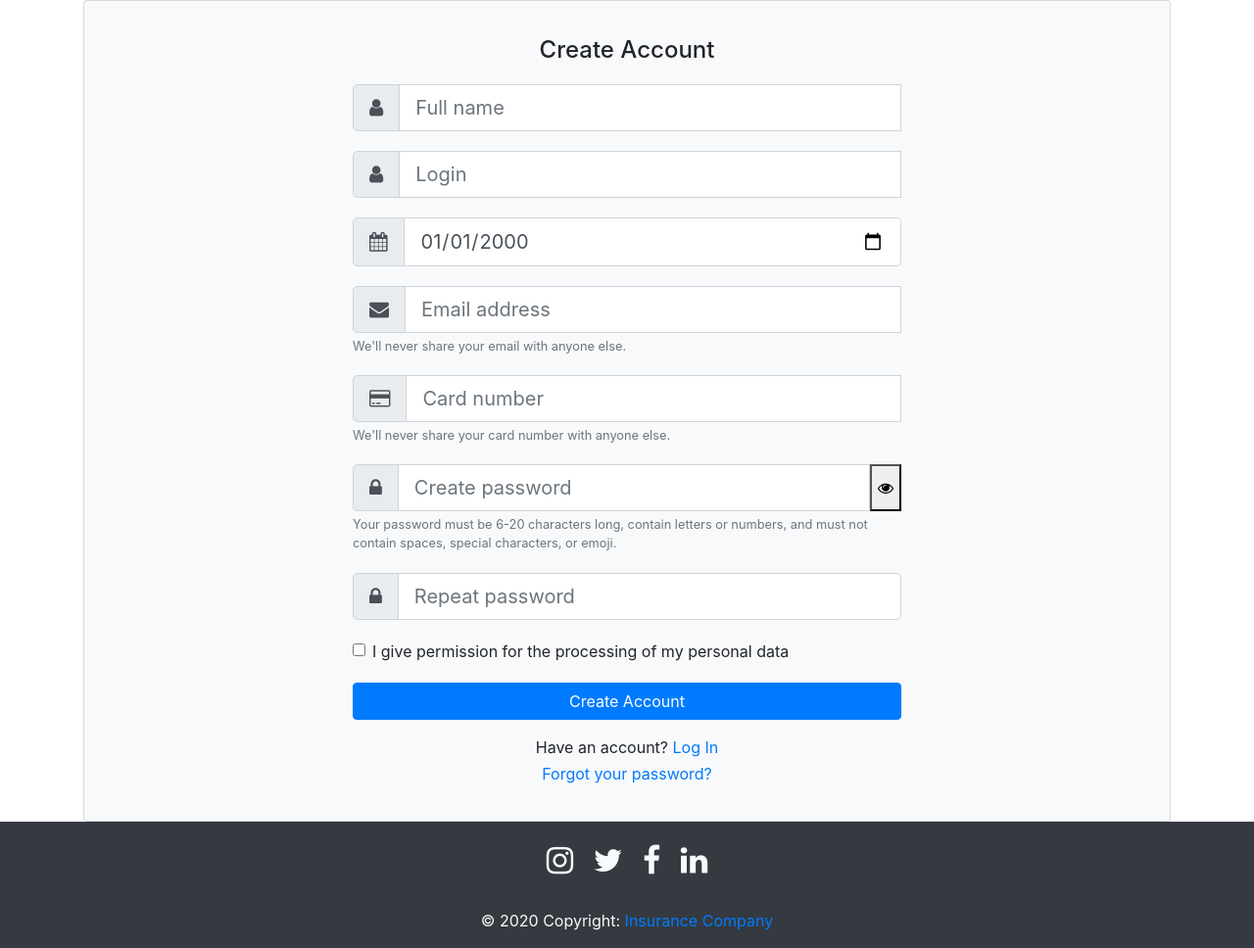
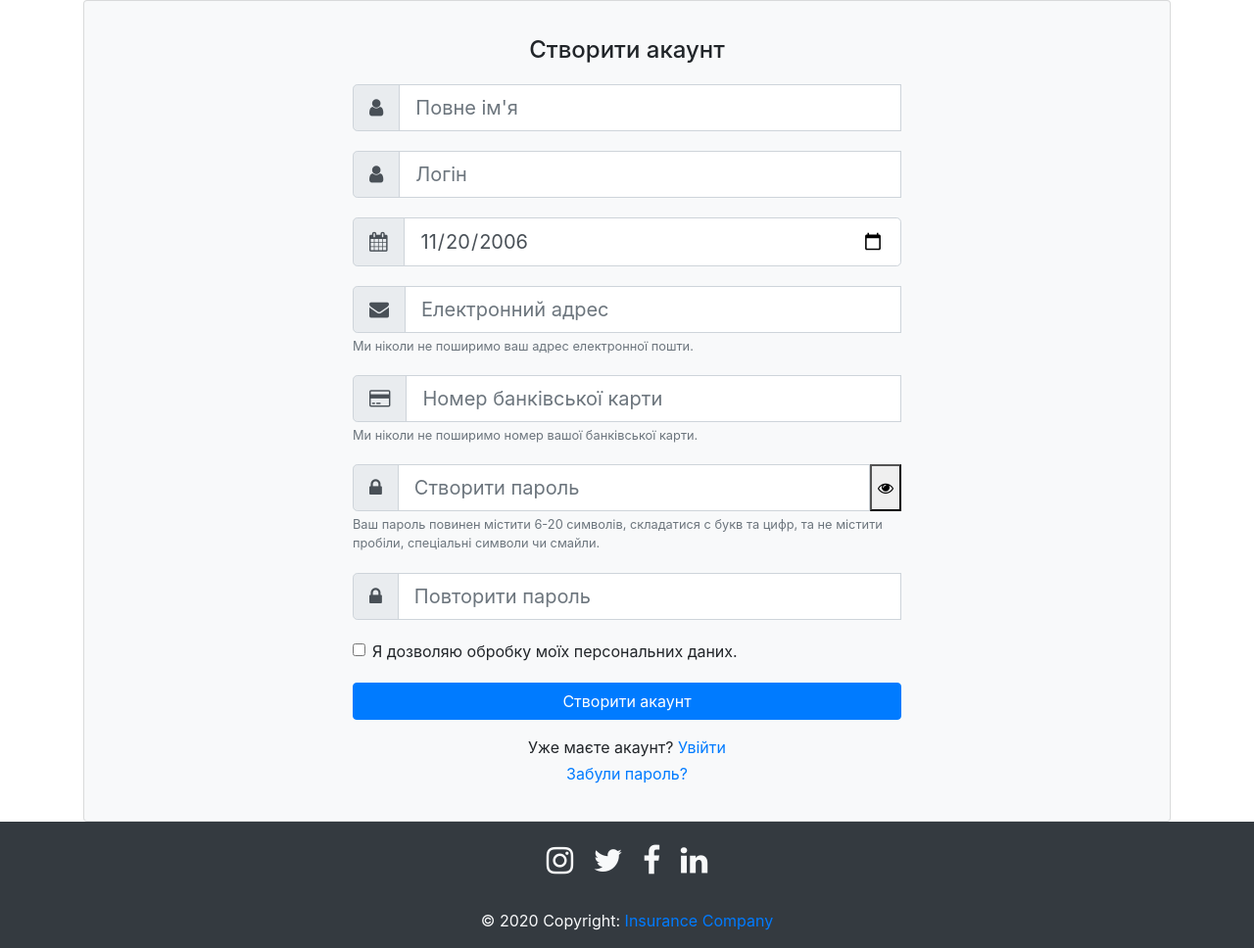
Before and after one commit to kostyazinchukv/dbsis_coursework, a Flask app: page /register in a window 1280 px wide. Shown: the part 48-1016 px from the top of the page at 98% size. Run offline with Flask 2, Linux system fonts and the light colour scheme; some libraries are stand-ins or nearby versions.

Commit message:
updated forms for insuranse, login and registration

```diff
--- a/templates/contact.html
+++ b/templates/contact.html
@@ -10,7 +10,7 @@
     <link href="https://maxcdn.bootstrapcdn.com/font-awesome/4.1.0/css/font-awesome.min.css" rel="stylesheet">
     <link rel="stylesheet" href="https://stackpath.bootstrapcdn.com/font-awesome/4.7.0/css/font-awesome.min.css" integrity="sha384-wvfXpqpZZVQGK6TAh5PVlGOfQNHSoD2xbE+QkPxCAFlNEevoEH3Sl0sibVcOQVnN" crossorigin="anonymous">
     <link rel="stylesheet" href="{{ url_for('static', filename = 'css/contact_style.css') }}">
-    <title>Hello, world!</title>
+    <title>Контакти</title>
   </head>
   <body>
           {%include 'nav.html' %}
--- a/templates/insurance_health_form.html
+++ b/templates/insurance_health_form.html
@@ -247,6 +247,7 @@
     });
     </script>
     <script>
+      document.title = "Страхування життя";
       n = new Date();
       y = n. getFullYear();
       m = n. getMonth() + 1;
--- a/templates/mainpage.html
+++ b/templates/mainpage.html
@@ -9,7 +9,7 @@
     <link rel="stylesheet" href="https://cdn.jsdelivr.net/npm/bootstrap@4.5.3/dist/css/bootstrap.min.css" integrity="sha384-TX8t27EcRE3e/ihU7zmQxVncDAy5uIKz4rEkgIXeMed4M0jlfIDPvg6uqKI2xXr2" crossorigin="anonymous">
     <link href="https://maxcdn.bootstrapcdn.com/font-awesome/4.1.0/css/font-awesome.min.css" rel="stylesheet">
     <link rel="stylesheet" href="{{ url_for('static', filename = 'css/1st.css') }}">
-    <title>Main Page</title>
+    <title>Головна</title>
   </head>
   <body>
 {%include 'nav.html' %}
--- a/templates/payment.html
+++ b/templates/payment.html
@@ -47,4 +47,7 @@
             </article>
         </div>
     </div>
+    <script>
+        document.title = "Оплата";
+    </script>
 {% endblock %}
--- a/templates/profile_page.html
+++ b/templates/profile_page.html
@@ -8,8 +8,7 @@
     <!-- Bootstrap CSS -->
     <link rel="stylesheet" href="https://cdn.jsdelivr.net/npm/bootstrap@4.5.3/dist/css/bootstrap.min.css" integrity="sha384-TX8t27EcRE3e/ihU7zmQxVncDAy5uIKz4rEkgIXeMed4M0jlfIDPvg6uqKI2xXr2" crossorigin="anonymous">
     <link href="https://maxcdn.bootstrapcdn.com/font-awesome/4.1.0/css/font-awesome.min.css" rel="stylesheet">
-    <title>Profile page</title>
-  </head>
+    <title>Особистий кабінет</title>
 </head>
 <body>
     {%include 'nav.html' %}
--- a/templates/registration.html
+++ b/templates/registration.html
@@ -3,86 +3,113 @@
         <div class="container">
             <div class="card bg-light">
             <article class="card-body mx-auto" style="max-width: 600px;">
-                <h4 class="card-title mt-3 text-center">Create Account</h4>
+                <h4 class="card-title mt-3 text-center">Створити акаунт</h4>
                 <form action="{{url_for('register')}}" method="post" class="needs-validation" novalidate>
                 <div class="form-group input-group input-group-lg">
                     <div class="input-group-prepend">
                         <span class="input-group-text"> <i class="fa fa-user"></i> </span>
                      </div>
-                    <input name="name" class="form-control" pattern="[a-zA-Z0-9 ]+" placeholder="Full name" type="text" required >
+                    <input name="name" class="form-control" pattern="[a-zA-Z][a-zA-Z- ]+[a-zA-Z]"
+                           placeholder="Повне ім'я" type="text"  required >
                     <div class="invalid-feedback">
-                      Please enter valid full name.
+                      Будь ласка, введіть правильне повне ім'я!
                     </div>
                 </div>
                 <div class="form-group input-group input-group-lg">
                     <div class="input-group-prepend">
                         <span class="input-group-text"> <i class="fa fa-user"></i> </span>
                      </div>
-                    <input name="login" class="form-control" pattern="[a-zA-Z0-9 ]+" placeholder="Login" type="text" required>
+                    <input name="login" class="form-control" pattern="[a-zA-Z0-9 ]+" placeholder="Логін" type="text"
+                           required>
                     <div class="invalid-feedback">
-                      Please enter valid login.
+                      Будь ласка, введіть правильний логін (від 6 символів)!
                     </div>
                 </div>
                 <div class="form-group input-group input-group-lg">
                     <div class="input-group-prepend">
                         <span class="input-group-text"> <i class="fa fa-calendar"></i> </span>
                      </div>
-                    <input name ='date' class="form-control" type="date" value="2000-01-01" id="example-date-input" required>
+                    <input name ='date' class="form-control" type="date" value="2000-01-01" id ='birth'
+                           min="1875-01-01" max="2020-01-01" required>
                 </div>
                 <div class="form-group input-group input-group-lg">
                     <div class="input-group-prepend">
                         <span class="input-group-text"> <i class="fa fa-envelope"></i> </span>
                      </div>
-                    <input name="email" class="form-control" placeholder="Email address" type="email" required>
+                    <input name="email" class="form-control" placeholder="Електронний адрес" type="email" required>
                     <div class="invalid-feedback">
-                      Please enter valid email.
+                      Будь ласка, введіть існуючий адрес електронної пошти!
                     </div>
                 </div>
-                <small class="form-text text-muted">We'll never share your email with anyone else.</small>
+                <small class="form-text text-muted">Ми ніколи не поширимо ваш адрес електронної пошти.</small>
                 <div class="form-group input-group input-group-lg">
                     <div class="input-group-prepend">
                         <span class="input-group-text"> <i class="fa fa-credit-card"></i> </span>
                     </div>
-                    <input name="card" type="text" class="form-control"  placeholder="Card number" id="cardNumber" required>
+                    <input name="card" type="text" class="form-control"  placeholder="Номер банківської карти"
+                           id="cardNumber" required>
                     <div class="invalid-feedback">
-                      Please enter valid card number.
+                      Будь ласка, введіть правильний номер банківської карти!
                     </div>
                 </div>
-                <small class="form-text text-muted">We'll never share your card number with anyone else.</small>
+                <small class="form-text text-muted">Ми ніколи не поширимо номер вашої банківської карти.</small>
                 <div class="form-group input-group input-group-lg">
                     <div class="input-group-prepend">
                         <span class="input-group-text"> <i class="fa fa-lock"></i> </span>
                     </div>
-                    <input name="pass1" id="myInput" class="form-control" placeholder="Create password" type="password" required>
+                    <input name="pass1" id="myInput" class="form-control" placeholder="Створити пароль" type="password"
+                           required>
                     <button type="button">
                         <i onclick="myFunction(this)" class="fa fa-eye"></i>
                     </button>
-<!--                    <input type="checkbox" onclick="myFunction()">git-->
+                    <div class="invalid-feedback">
+                      Будь ласка, введіть правильний пароль!
+                    </div>
                 </div>
                 <small id="passwordHelpBlock" class="form-text text-muted">
-                  Your password must be 6-20 characters long, contain letters or numbers, and must not contain spaces, special characters, or emoji.
+                    Ваш пароль повинен містити 6-20 символів, складатися с букв та цифр, та не містити пробіли,
+                    спеціальні символи чи смайли.
                 </small>
                 <div class="form-group input-group input-group-lg">
                     <div class="input-group-prepend">
                         <span class="input-group-text"> <i class="fa fa-lock"></i> </span>
                     </div>
-                    <input name="pass2" class="form-control" placeholder="Repeat password" type="password" required>
+                    <input name="pass2" class="form-control" placeholder="Повторити пароль" type="password" required>
+                    <div class="invalid-feedback">
+                      Будь ласка, введіть правильний пароль!
+                    </div>
                 </div>
                 <div class="form-group input-group input-group-lg">
                     <div class="input-group-prepend form-check">
                           <input class="form-check-input" type="checkbox" value="" id="defaultCheck1" required>
                           <label class="form-check-label" for="defaultCheck1">
-                            I give permission for the processing of my personal data
+                            Я дозволяю обробку моїх персональних даних.
                           </label>
                     </div>
                 </div>
                 <div class="form-group " id="submit_button">
-                    <button type="submit" class="btn btn-primary btn-block"> Create Account  </button>
+                    <button type="submit" class="btn btn-primary btn-block"> Створити акаунт </button>
                 </div>
-                <p style="margin-bottom: 3px" class="text-center">Have an account? <a href="{{url_for('login')}}">Log In</a> </p>
-                <p class="text-center"><a href="https://www.youtube.com/watch?v=zdwnaN7Htfg" >Forgot your password?</a></p>
+                <p style="margin-bottom: 3px" class="text-center">Уже маєте акаунт? <a href="{{url_for('login')}}">Увійти</a> </p>
+                <p class="text-center"><a href="https://www.youtube.com/watch?v=zdwnaN7Htfg" >Забули пароль?</a></p>
                 </form>
             </article>
             </div>
         </div>
+    <script>
+        document.title = "Реєстрація";
+        n = new Date();
+        y = n. getFullYear();
+        m = n. getMonth() + 1;
+        d = n. getDate();
+        if(d<10){
+            d='0'+d
+            }
+        if(m<10){
+            m='0'+m
+        }
+        max_birth_date = today = y-14+'-'+m+'-'+d;
+            document.getElementById("birth").setAttribute("max", max_birth_date);
+            document.getElementById('birth').setAttribute("value", max_birth_date);
+    </script>
 {% endblock %}
```
Also changed, not shown: templates/flat_form.html (+53 -22 lines), templates/insurance_case.html (+3 -15 lines), templates/sign_in.html (+13 -8 lines).
